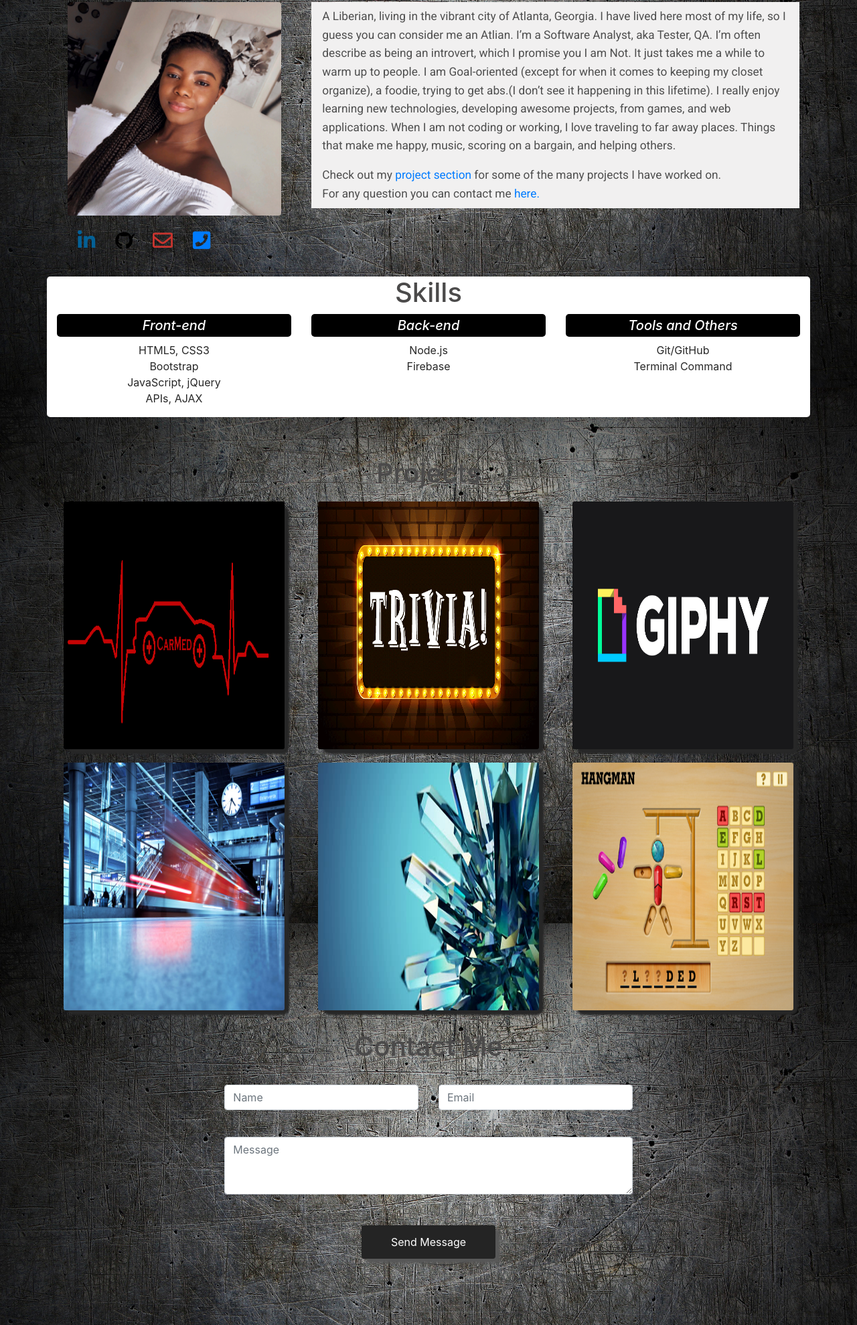
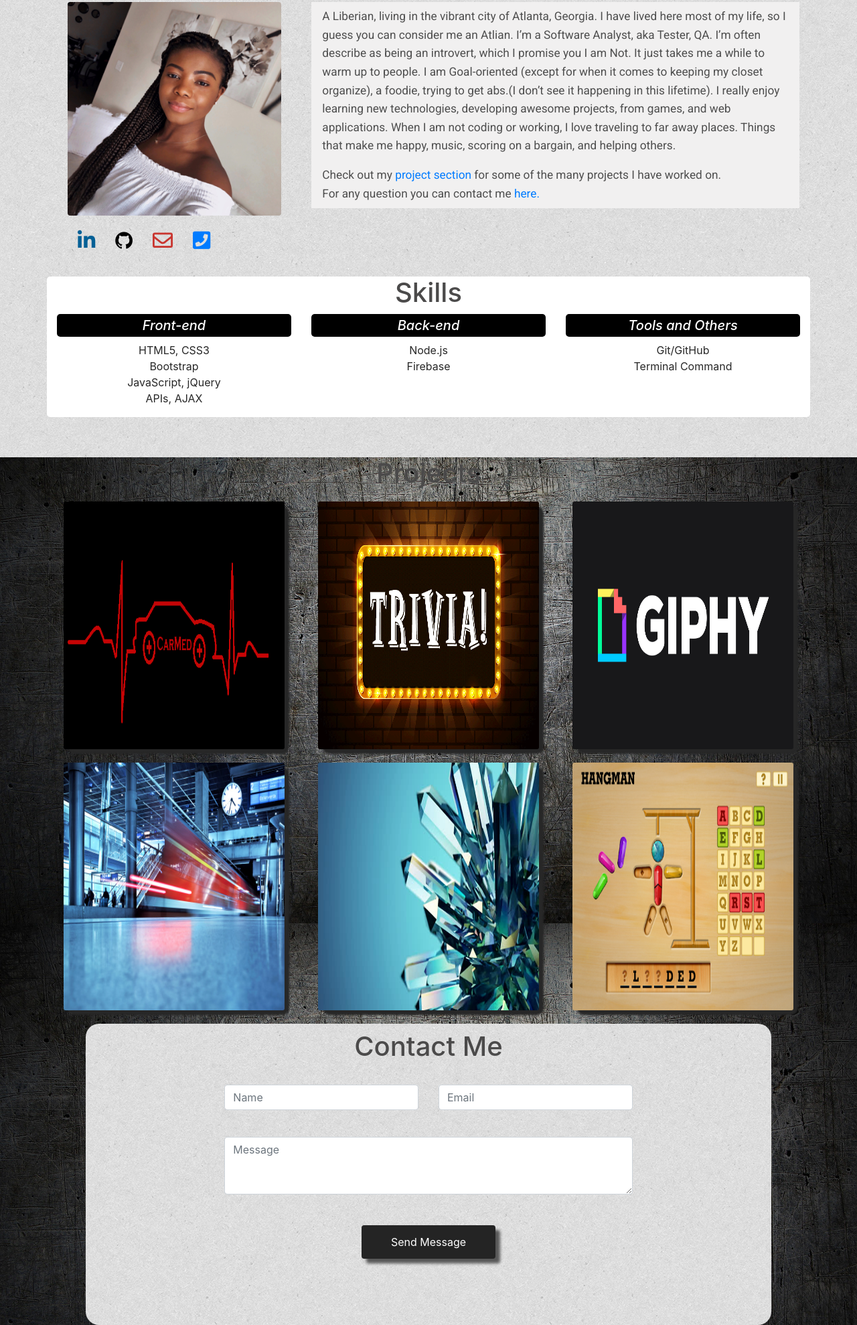
Before and after one commit to Mia112/Mia-Portfolio, a plain HTML site: page index.html in a window 1280 px wide. Shown: the part 1021-3000 px from the top of the page at 67% size. Drawn offline with nearby package versions, Linux system fonts and the light colour scheme.

Commit message:
more update

```diff
--- a/index.html
+++ b/index.html
@@ -73,7 +73,7 @@
                     </div>
                 </div>
             </section>
-            <section id="about" class="pt-3">
+            <section id="about" class="pt-3" style="background-image:url('asset/images/bgpic.png');">
                 <div class="container content">
                     <div class="row">
                         <div class="col-12">
@@ -351,7 +351,7 @@
                 </div>
             </section>
             <!-- *************************************** CONTACT SECTION *********************************************** -->
-            <section id="contact">
+            <section id="contact" style="background-image:url('asset/images/bgpic.png');">
                 <div class="container">
                     <h1 id="contact-header">Contact Me</h1>
                     <div class="row">
```
